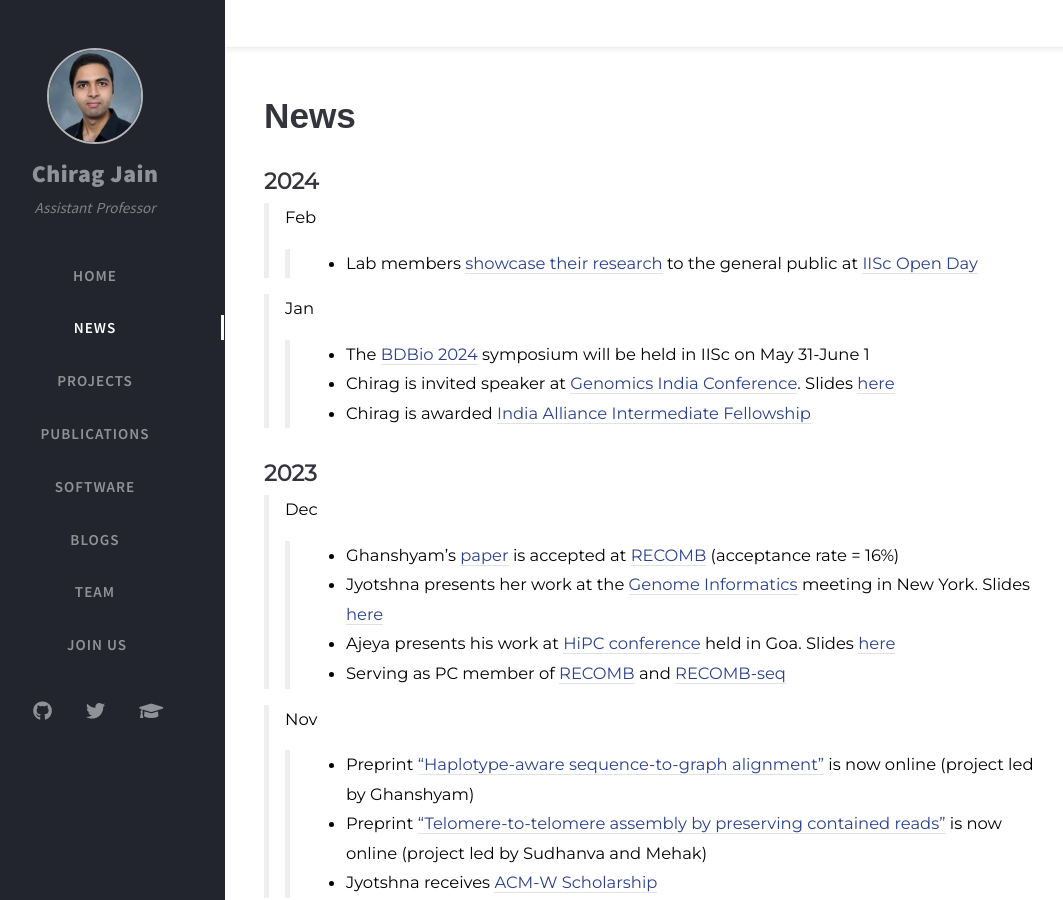
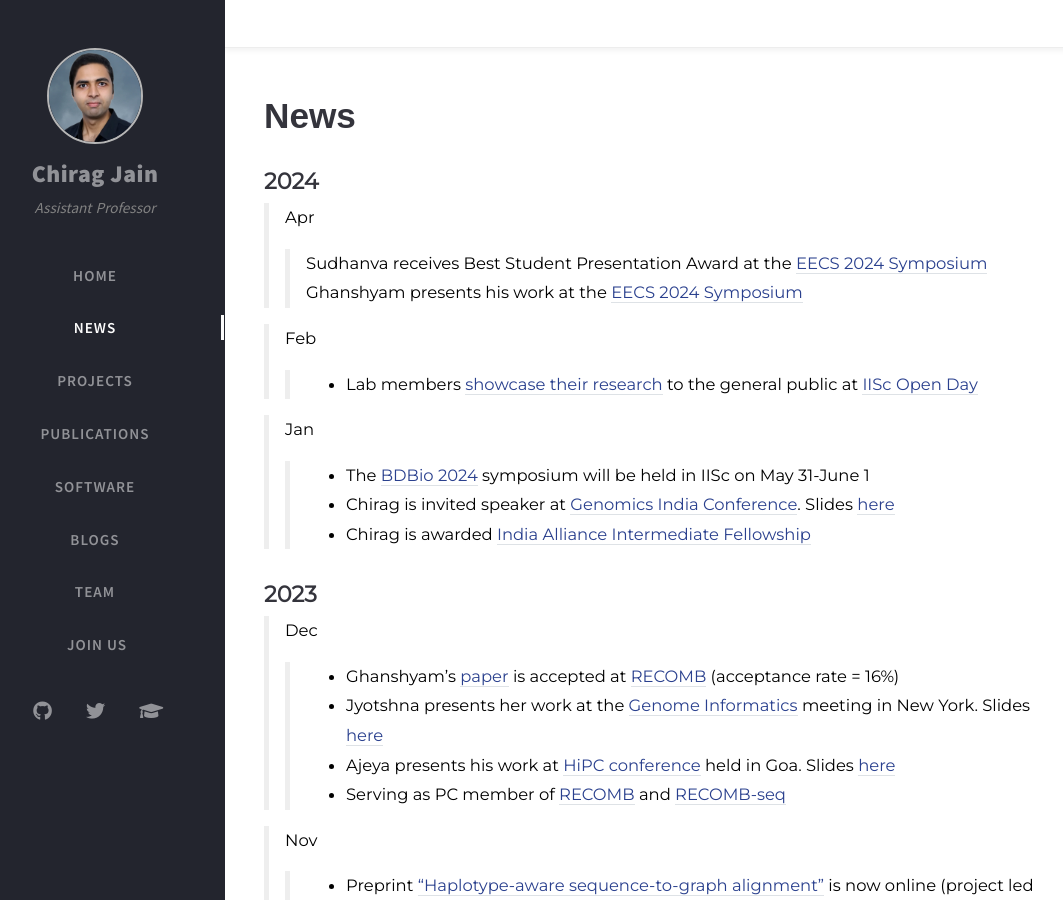
Before and after one commit to at-cg/at-cg.github.io, a Jekyll site: the page built from tabs/new.md, in a window 1280 px wide and 900 px high. Shown: the whole window, without its empty margins (35-1098 px from the left). Built offline with Jekyll 4.4.1, drawn with Linux system fonts in a browser that asks for light colours; nearby versions of some CDN libraries; comment, search, counter and statistics services are not loaded.

Commit message:
Update new.md

```diff
--- a/tabs/new.md
+++ b/tabs/new.md
@@ -20,6 +20,10 @@ type: news
 # **News**
 
 ## **2024**
+
+>Apr
+>> Sudhanva receives Best Student Presentation Award at the [EECS 2024 Symposium](https://eecs.iisc.ac.in/EECS2024/)
+>> Ghanshyam presents his work at the [EECS 2024 Symposium](https://eecs.iisc.ac.in/EECS2024/)
 
 >Feb
 >> - Lab members [showcase their research](https://drive.google.com/file/d/1S2oPNqlyjuusSpeGJqlSxmBdaS-PzFta/view?usp=share_link) to the general public at [IISc Open Day](https://openday.iisc.ac.in)
```
